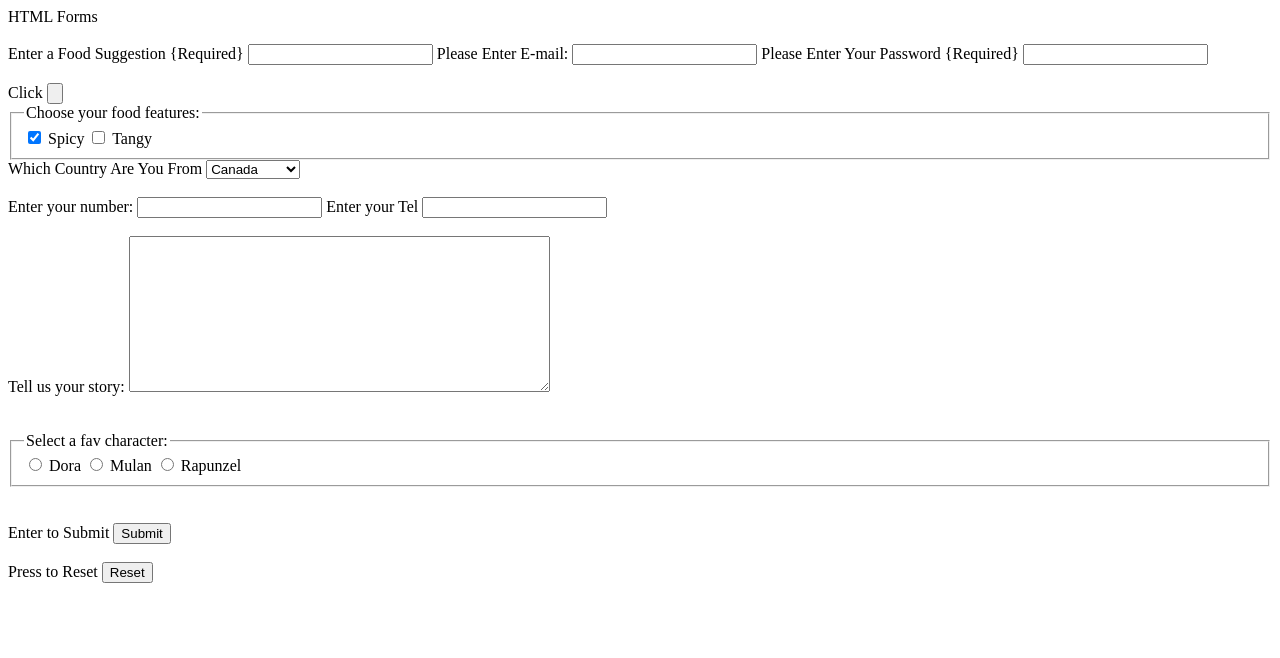
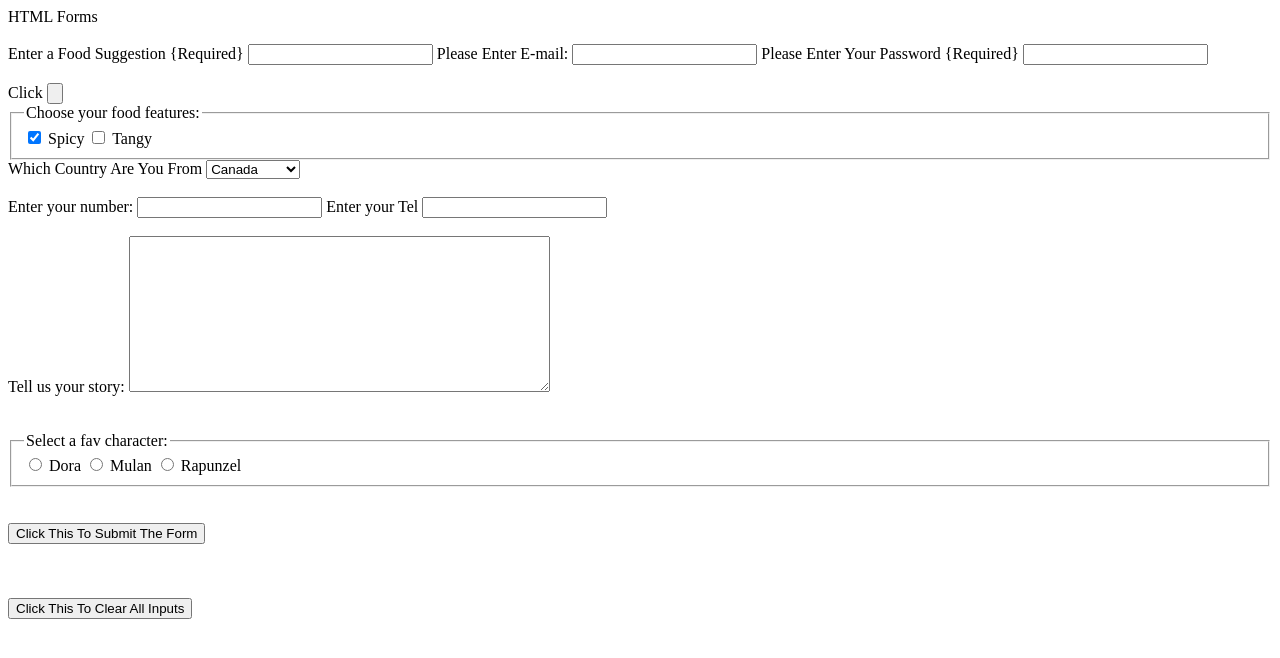
Before and after one commit to Adeola-Y/html-practice, a plain HTML site: page forms.html in a window 1280 px wide. Drawn offline with Linux system fonts and the light colour scheme.

Commit message:
input types

```diff
--- a/forms.html
+++ b/forms.html
@@ -49,11 +49,11 @@
          <option value="mexico"> Mexico</option>
          <option value="united states of america"> USA</option>
         </optgroup>
-    <optgroup label="South America">
-        <option value="argentina"> Argentina</option>
-        <option value="cuba"> Cuba</option>
-        <option value="brazil">Brazil</option>
-    </optgroup>
+         <optgroup label="South America">
+         <option value="argentina"> Argentina</option>
+         <option value="cuba"> Cuba</option>
+         <option value="brazil">Brazil</option>
+        </optgroup>
        </select>
 
         <br/>
@@ -64,7 +64,7 @@
 
 
         <label for="tel">Enter your Tel</label>
-        <input type="tel" name="telNumber" id="tel"/>
+        <input type="tel" name="telNumber" id="telephone" minlength="14" maxlength="22"/>
 
         <br/>
 
@@ -96,16 +96,19 @@
           <label for="rapunzel-charac">Rapunzel</label>
 
     </fieldset>
-    <br/>
-    <br/>
-    <label for="submit">Enter to Submit</label>
-    <input type="submit" name="userSubmit" id="submit"/>
 
     <br/>
     <br/>
 
-    <label for="reset"> Press to Reset</label>
-    <input type="reset" name="formReset" id="reset"/>
+
+    <input type="submit" name="userSubmit" id="submit" value="Click This To Submit The Form"/>
+
+    <br/>
+    <br/>
+    <br/>
+    <br/>
+
+    <input type="reset" name="formReset" id="reset" value="Click This To Clear All Inputs"/>
 
 
 </form>
```
